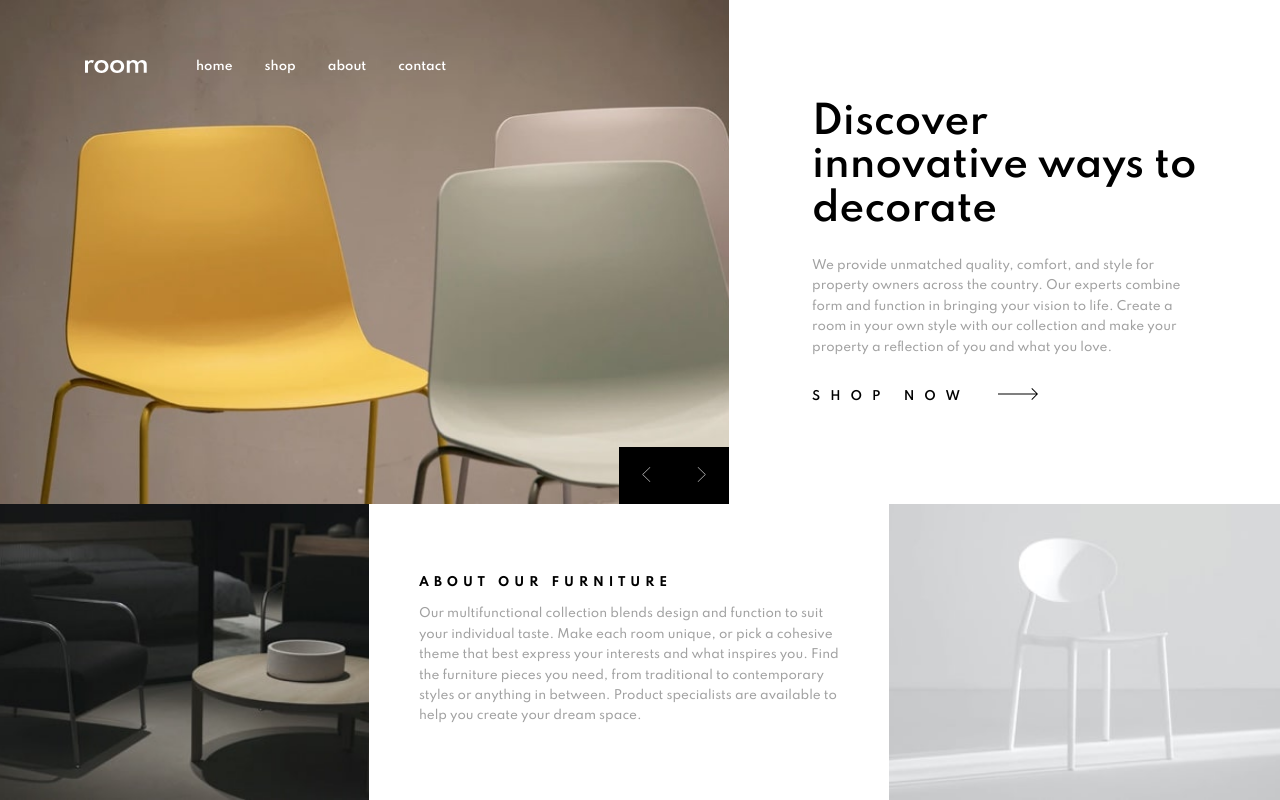
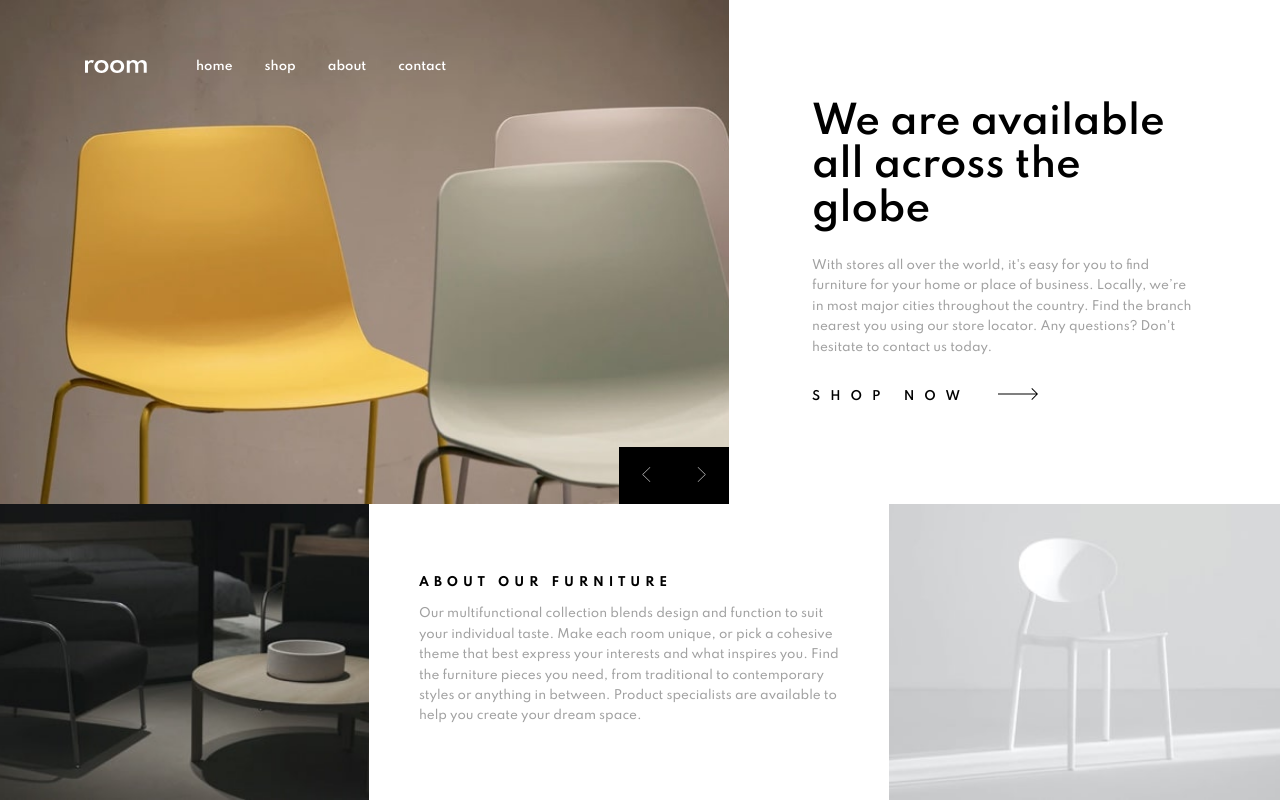
Before and after one commit to ianjaku/frontendmentor-room-homepage, a website built with Parcel: page index.html in a window 1280 px wide. Both pictures are taken after a click on the button 646 px from the left and 475 px from the top of the page. Built offline with nearby package versions, Linux system fonts and the light colour scheme.

Commit message:
update hero content with image slider

```diff
--- /dev/null
+++ b/js/hero_content.js
@@ -0,0 +1,29 @@
+
+export default [
+  {
+    title: "Discover innovative ways to decorate",
+    text:  `We provide unmatched quality, comfort, and style
+            for property owners across the country.
+            Our experts combine form and function in
+            bringing your vision to life. Create a room in your
+            own style with our collection and make
+            your property a reflection of you and what you love.`
+  },
+  {
+    title: "We are available all across the globe",
+    text:  `With stores all over the world, it's easy for you to find
+            furniture for your home or place of business.
+            Locally, we’re in most major cities throughout the country.
+            Find the branch nearest you using our
+            store locator. Any questions? Don't hesitate to contact us today.`
+  },
+  {
+    title: "Manufactured with the best materials",
+    text:  `Our modern furniture store provide a high level of quality.
+            Our company has invested in advanced technology
+            to ensure that every product is made as perfect and
+            as consistentas possible. With three decades of
+            experience in this industry, we understand what
+            customers want for their home and office.`
+  }
+];
--- a/js/slider.js
+++ b/js/slider.js
@@ -1,5 +1,15 @@
+import heroContent from "./hero_content";
 
 const imgEls = document.querySelectorAll(".hero__img");
+const heroContentEl = document.querySelector(".hero__content");
+const heroTitleEl = heroContentEl.querySelector(".hero__title");
+const heroTextEl = heroContentEl.querySelector(".hero__text");
+
+const activeClass = `hero__img--active`;
+const hideContentClass = `hero__content--fade-out`;
+const showContentClass = `hero__content--fade-in`;
+
+
 let currentIndex = 0;
 let sliding = false;
 let nextInterval = null;
@@ -25,9 +35,9 @@ function showImageWithIndex(newIndex, direction) {
   const nextImage = imgEls[newIndex];
 
   const enterClass = `hero__img--enter-${direction}`;
-  const activeClass = `hero__img--active`;
 
   nextImage.classList.add(enterClass);
+  setContentForIndex(newIndex);
 
   setTimeout(() => {
     nextImage.classList.remove(enterClass);
@@ -38,6 +48,18 @@ function showImageWithIndex(newIndex, direction) {
   }, 500);
 
   currentIndex = newIndex;
+}
+
+function setContentForIndex(index) {
+  const content = heroContent[index];
+  heroContentEl.classList.remove(showContentClass);
+  heroContentEl.classList.add(hideContentClass);
+  setTimeout(() => {
+    heroTitleEl.innerHTML = content.title;
+    heroTextEl.innerHTML = content.text;
+    heroContentEl.classList.remove(hideContentClass);
+    heroContentEl.classList.add(showContentClass);
+  }, 250);
 }
 
 function showNextImage() {
--- a/style/groups/_hero.scss
+++ b/style/groups/_hero.scss
@@ -130,6 +130,7 @@
   padding-bottom: 70px;
   position: relative;
   background-color: white;
+  overflow: hidden;
 
   @include screen-from('tablet-wide') {
     padding-top: 20px;
@@ -144,7 +145,49 @@
     margin-bottom: 100px;
     margin-top: 50px;
   }
+
+  &--fade-out {
+    animation: fadeOut 0.25s forwards;
+  }
+
+  &--fade-in {
+    animation: fadeIn 0.5s forwards;
+  }
 }
+
+@keyframes fadeOut {
+  from {
+    opacity: 1;
+    visibility: visible;
+  }
+  to {
+    opacity: 0;
+    visibility: hidden;
+  }
+}
+@keyframes fadeIn {
+  from {
+    opacity: 0;
+    visibility: hidden;
+  }
+  to {
+    opacity: 1;
+    visibility: visible;
+  }
+}
+
+// .hero__content-item {
+//   visibility: hidden;
+//   display: none;
+//   // position: absolute;
+//   // width: 100%;
+//   // transform: translateX(20%);
+
+//   &--active {
+//     display: block;
+//     visibility: visible;
+//   }
+// }
 
 .hero__title {
   font-family: $font;
```
Also changed, not shown: index.html (+38 -17 lines).
